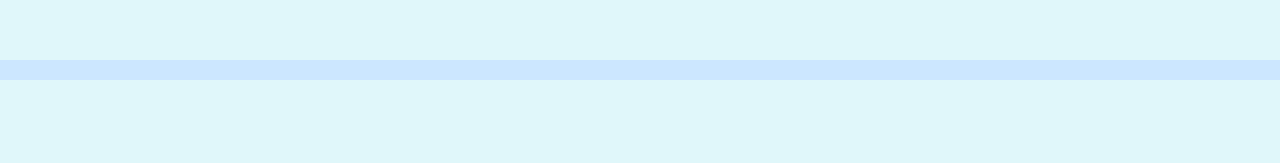
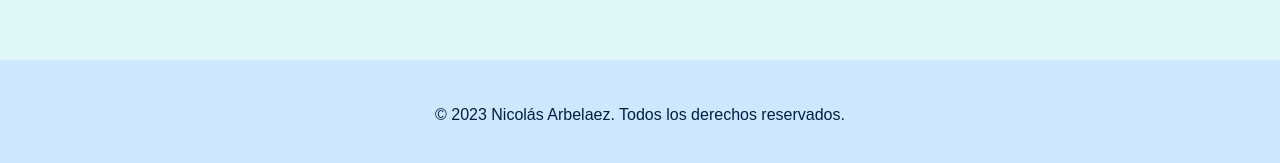
Before and after one commit to nicoarbelaez/platzi-git-github, a plain HTML site: page index.html in a window 1280 px wide. Shown: the part 1067-1230 px from the top of the page. Before the commit the page ends 1147 px from the top, so only its background shows below. Drawn offline with Linux system fonts and the light colour scheme.

Commit message:
Se creo el footer

```diff
--- a/index.html
+++ b/index.html
@@ -110,8 +110,7 @@
     </style>
   </head>
   <body data-theme="light">
-    <header class="header">
-    </header>
+    <header class="header"></header>
 
     <section id="about" class="section">
       <div class="container">
@@ -191,6 +190,9 @@
     </section>
 
     <footer class="footer">
+      <div class="container">
+        <p>&copy; 2023 Nicolás Arbelaez. Todos los derechos reservados.</p>
+      </div>
     </footer>
 
     <script>
```
